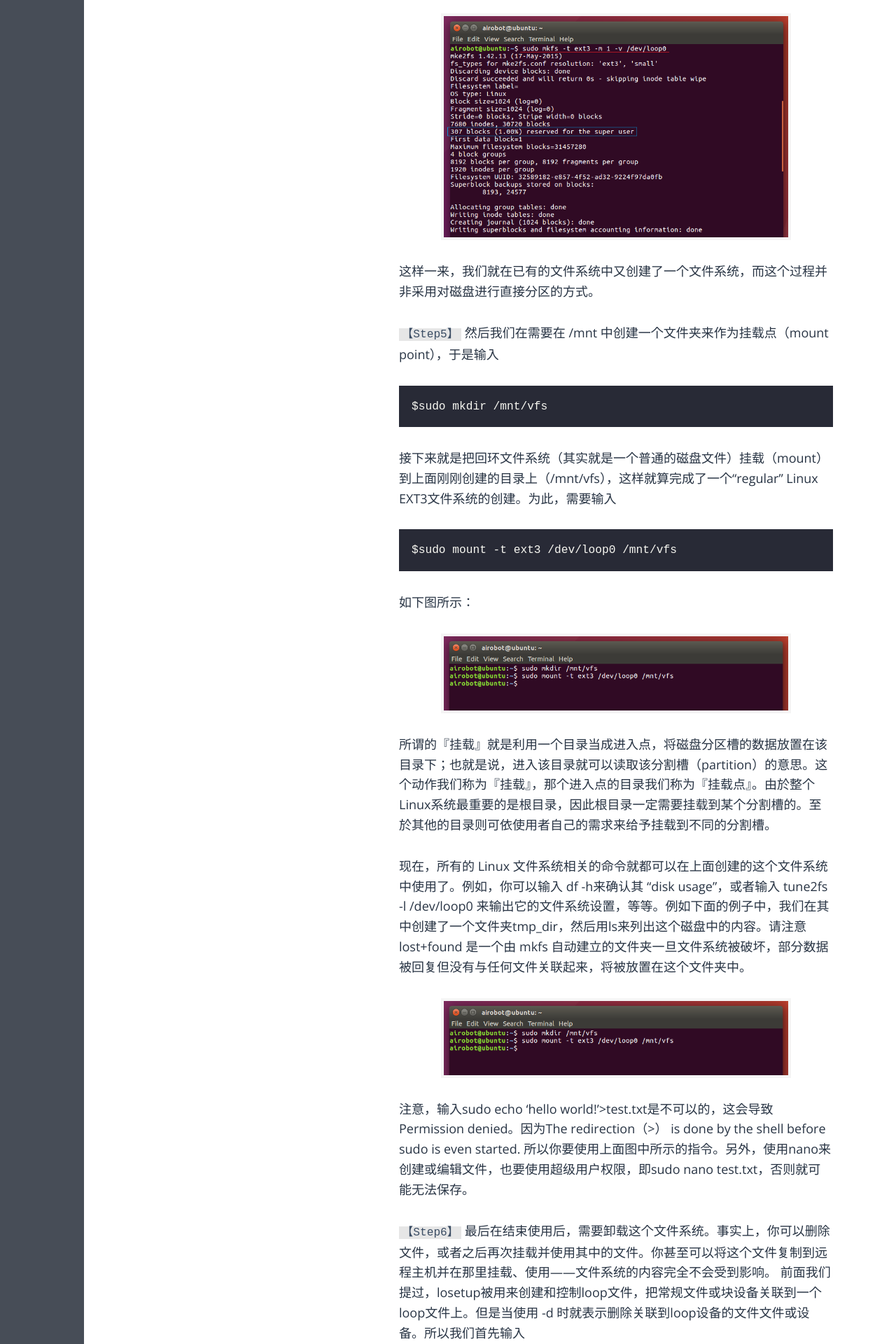
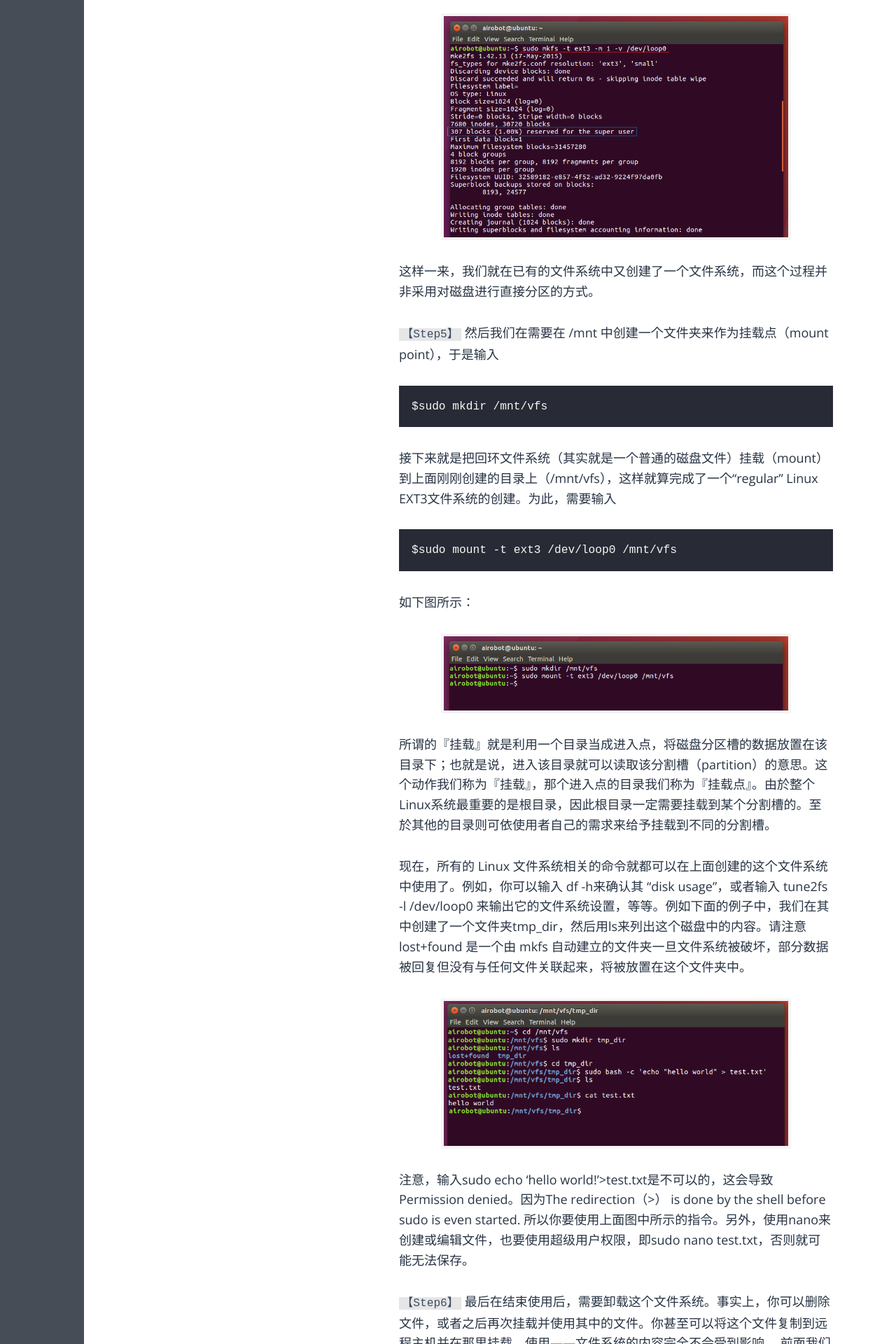
Before and after one commit to fzuo/baimafujinji, a Jekyll site: the page built from _posts/tool/2012-12-15-linux-loopback.md, in a window 1280 px wide. Shown: the part 3080-5000 px from the top of the page at 70% size. Built offline with Jekyll 4.4.1, drawn with Linux system fonts in a browser that asks for light colours; some web fonts are replaced.

Commit message:
Update 2012-12-15-linux-loopback.md

```diff
--- a/_posts/tool/2012-12-15-linux-loopback.md
+++ b/_posts/tool/2012-12-15-linux-loopback.md
@@ -99,7 +99,7 @@ $sudo mount -t ext3 /dev/loop0 /mnt/vfs
 现在，所有的 Linux 文件系统相关的命令就都可以在上面创建的这个文件系统中使用了。例如，你可以输入 df -h来确认其 “disk usage”，或者输入 tune2fs -l /dev/loop0 来输出它的文件系统设置，等等。例如下面的例子中，我们在其中创建了一个文件夹tmp_dir，然后用ls来列出这个磁盘中的内容。请注意 lost+found 是一个由 mkfs 自动建立的文件夹一旦文件系统被破坏，部分数据被回复但没有与任何文件关联起来，将被放置在这个文件夹中。
 
 <p align="center">
-<img src="https://fzuo.github.io/assets/img/linux_loopback/linux_loopback05.png" width="500">
+<img src="https://fzuo.github.io/assets/img/linux_loopback/linux_loopback06.png" width="500">
 </p>
 
 注意，输入sudo echo 'hello world!'>test.txt是不可以的，这会导致Permission denied。因为The redirection（>） is done by the shell before sudo is even started. 所以你要使用上面图中所示的指令。另外，使用nano来创建或编辑文件，也要使用超级用户权限，即sudo nano test.txt，否则就可能无法保存。
@@ -120,7 +120,7 @@ $sudo umount /mnt/vfs
 便可以将已经挂载的回环文件系统卸载了。
 
 <p align="center">
-<img src="https://fzuo.github.io/assets/img/linux_loopback/linux_loopback06.png" width="500">
+<img src="https://fzuo.github.io/assets/img/linux_loopback/linux_loopback07.png" width="500">
 </p>
 
 -----------------------------
```
